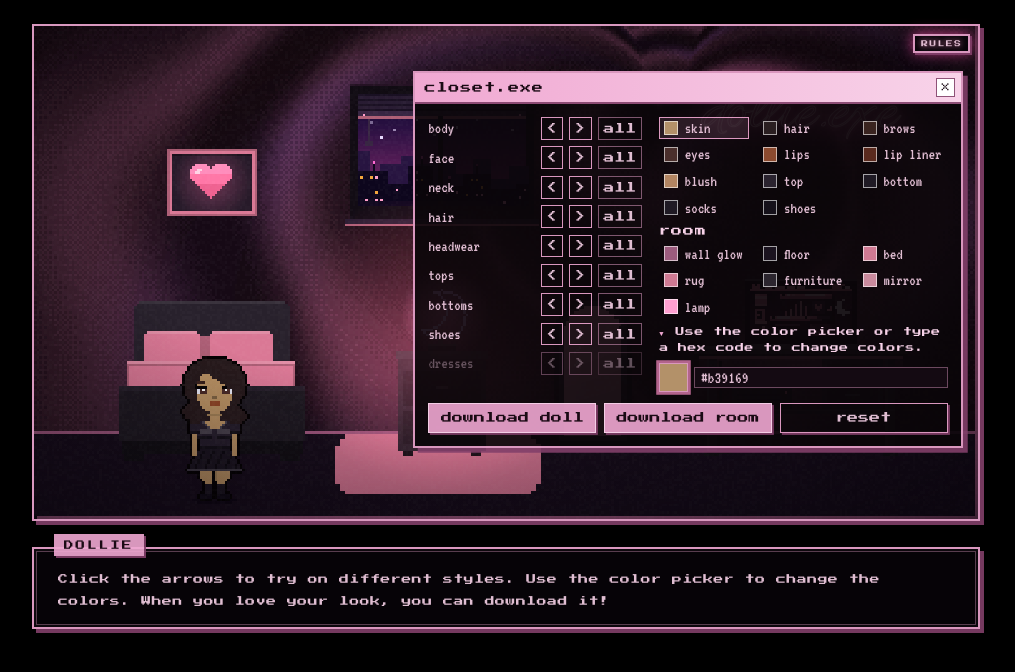
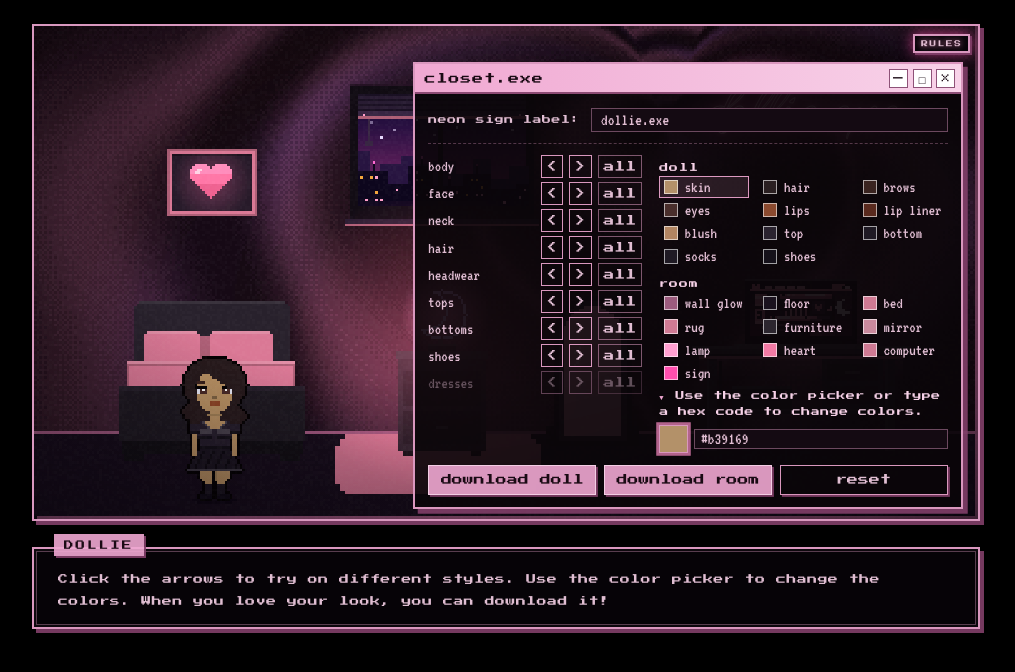
Before and after one commit to laybuh/dollhouse.exe, a React (Vite) app: page / in a window 1280 px wide. Both pictures are taken after a click on the button "play game". Shown: the top 672 px of the page, without its empty margins (134-1149 px from the left). Built offline with nearby package versions, Linux system fonts and the light colour scheme.

Commit message:
room colors, sign label, resizable closet, controls rules

```diff
--- a/src/App.jsx
+++ b/src/App.jsx
@@ -1,6 +1,6 @@
 import { useEffect, useRef, useState } from 'react'
 import { startRoom, DEFAULT_ROOM } from './room'
-import { DEFAULT_LOOK, HAIRS, HIJABS, isHijab, TOPS, BOTTOMS, DRESSES, BODIES, FULLNESS, NECKS, SHOES, GW, GH, buildDoll, drawDoll } from './girl'
+import { DEFAULT_LOOK, HAIRS, HIJABS, isHijab, TOPS, BOTTOMS, DRESSES, BODIES, FULLNESS, NECKS, SHOES, GW, GH, buildDoll, drawDoll, shade } from './girl'
 
 const STORE = 'dollie-look-v5'
 const HEX = /^#?([0-9a-f]{6})$/i
@@ -14,15 +14,27 @@
 }
 
 const HOW_TO = [
-  ['', <>press <b>play game</b> to open the closet, letting you start styling.</>],
+  ['', <>press the <b>play game</b> button to open the closet and start styling.</>],
   ['', 'flip through the sections to mix and match pieces for your look.'],
   ['dresses vs. separates:', 'picking a dress swaps out the tops and bottoms, and picking tops or bottoms swaps them back in.'],
   ['colors:', 'use the color picker or type in a hex code to recolor any section.'],
-  ['room:', 'switch to the room colors to recolor the walls, floor, bed, rug, furniture, mirror and lamp.'],
+  ['room:', 'switch to the room colors to recolor the walls, floor, bed, rug, furniture, mirror, lamp, heart, computer, and sign. the name box at the top of the closet changes what your sign says, and it shows up in your room download.'],
   ['download', 'just your doll or download your whole room too.'],
   ['reset', 'brings back the default look.'],
   ['extras:', 'click dollie to make her hop, and click the lamp to turn the light on or off.'],
   ['', 'your look saves automatically in this browser, so it will be here when you come back.']
+]
+
+const DESKTOP = [
+  ['move:', 'drag the closet.exe title bar to move it around the room.'],
+  ['resize:', 'drag any edge or corner of closet.exe to make it bigger or smaller. it stops shrinking at the size where everything still fits.'],
+  ['minimize:', 'press the dash to tuck closet.exe away at the bottom of the room so you can see your whole look. press the arrow on the little bar to bring it back.'],
+  ['maximize:', 'press the square to make closet.exe fill the whole screen, and press it again to return to its normal size.']
+]
+
+const MOBILE = [
+  ['closet:', 'closet.exe sits right under the room, so scroll down to find it. use the avatar and room tabs at the top to switch between styling your doll and styling your room.'],
+  ['look around:', 'tap the little arrow in the corner of the room to look left or right and see the rest of the room.']
 ]
 
 const USAGE = [
@@ -42,6 +54,15 @@
         </ul>
       </div>
       <div className="rules-col">
+        <h2>controls</h2>
+        <h3>on desktop</h3>
+        <ul>
+          {DESKTOP.map(([term, text], i) => <li key={i}>{term && <b>{term}</b>} {text}</li>)}
+        </ul>
+        <h3>on mobile</h3>
+        <ul>
+          {MOBILE.map(([term, text], i) => <li key={i}>{term && <b>{term}</b>} {text}</li>)}
+        </ul>
         <h2>usage rules</h2>
         <ul>
           {USAGE.map(([term, text], i) => <li key={i}>{term && <b>{term}</b>} {text}</li>)}
@@ -103,7 +124,7 @@
   saveCredited(out, 'dollie.png')
 }
 
-async function downloadRoom(room) {
+async function downloadRoom(room, colors) {
   await document.fonts.load('40px "Allura"')
   const c = document.createElement('canvas')
   c.width = room.width * ROOM_SCALE
@@ -123,14 +144,16 @@
   ctx.fillStyle = v
   ctx.fillRect(-c.width, -c.height, c.width * 2, c.height * 2)
   ctx.restore()
-  ctx.font = `${Math.round(c.width * 0.07)}px "Allura"`
+  const text = (colors.signText || '').trim() || 'dollie.exe'
+  const sign = colors.sign || '#ff4fae'
+  ctx.font = `${Math.round(c.width * Math.min(0.07, 0.7 / text.length))}px "Allura"`
   ctx.textAlign = 'center'
   ctx.textBaseline = 'middle'
   ctx.lineWidth = Math.max(1, c.width * 0.0012)
-  ctx.strokeStyle = '#ffc4e1'
-  ctx.shadowColor = '#ff4fae'
+  ctx.strokeStyle = sign === '#ff4fae' ? '#ffc4e1' : shade(sign, 0.55)
+  ctx.shadowColor = sign
   ctx.shadowBlur = c.width * 0.012
-  for (let i = 0; i < 3; i++) ctx.strokeText('dollie.exe', c.width * 0.81, c.height * 0.18)
+  for (let i = 0; i < 3; i++) ctx.strokeText(text, c.width * 0.81, c.height * 0.18)
   saveCredited(c, 'dollie-room.png')
 }
 
@@ -242,6 +265,11 @@
   const [picker, setPicker] = useState(null)
   const [rules, setRules] = useState(false)
   const [lookRight, setLookRight] = useState(false)
+  const [minimized, setMinimized] = useState(false)
+  const [maxed, setMaxed] = useState(false)
+  const [geo, setGeo] = useState(null)
+  const closetRef = useRef(null)
+  const dragRef = useRef(null)
 
   useEffect(() => {
     const room = startRoom(mainRef.current, grainRef.current)
@@ -259,6 +287,51 @@
     save(ROOM_STORE, roomColors)
   }, [roomColors])
 
+  const signText = (roomColors.signText || '').trim() || 'dollie.exe'
+  const signStyle = {
+    fontSize: `${Math.min(7, 70 / signText.length)}cqw`,
+    ...(roomColors.sign && roomColors.sign !== '#ff4fae' ? { '--sign-hi': shade(roomColors.sign, 0.55), '--sign-mid': shade(roomColors.sign, 0.3), '--sign-deep': roomColors.sign } : {})
+  }
+
+  useEffect(() => {
+    const reset = () => setGeo(null)
+    window.addEventListener('resize', reset)
+    return () => window.removeEventListener('resize', reset)
+  }, [])
+
+  const begin = (mode, dir) => (e) => {
+    const el = closetRef.current
+    if (!el || maxed || minimized || e.target.closest('button') || window.matchMedia('(max-width: 700px)').matches) return
+    e.currentTarget.setPointerCapture(e.pointerId)
+    dragRef.current = { mode, dir, sx: e.clientX, sy: e.clientY, g: geo || { l: el.offsetLeft, t: el.offsetTop, w: el.offsetWidth, h: el.offsetHeight } }
+  }
+
+  const drag = (e) => {
+    const d = dragRef.current
+    const el = closetRef.current
+    if (!d || !el) return
+    const pw = el.offsetParent.clientWidth
+    const ph = el.offsetParent.clientHeight
+    const minW = pw * 0.56
+    const minH = ph * 0.6
+    const dx = e.clientX - d.sx
+    const dy = e.clientY - d.sy
+    const clamp = (v, lo, hi) => Math.max(lo, Math.min(v, hi))
+    let { l, t, w, h } = d.g
+    if (d.mode === 'move') {
+      l = clamp(d.g.l + dx, 0, pw - w)
+      t = clamp(d.g.t + dy, 0, ph - h)
+    } else {
+      if (d.dir.includes('e')) w = clamp(d.g.w + dx, minW, pw - d.g.l)
+      if (d.dir.includes('s')) h = clamp(d.g.h + dy, minH, ph - d.g.t)
+      if (d.dir.includes('w')) { w = clamp(d.g.w - dx, minW, d.g.l + d.g.w); l = d.g.l + d.g.w - w }
+      if (d.dir.includes('n')) { h = clamp(d.g.h - dy, minH, d.g.t + d.g.h); t = d.g.t + d.g.h - h }
+    }
+    setGeo({ l, t, w, h })
+  }
+
+  const endDrag = () => { dragRef.current = null }
+
   const dressOn = look.dress !== 'none'
   const hijabOn = isHijab(look.hijab)
   const headOn = look.hijab !== 'none'
@@ -271,7 +344,7 @@
     ...(look.shoe === 'kneeboots' || (dressOn ? ['long', 'abaya'].includes(look.dress) : ['pants', 'wideleg', 'maxi'].includes(look.bottom)) ? [] : [['socks', 'socks']]),
     ['shoes', 'shoes']
   ]
-  const roomSwatches = [['wall', 'wall glow'], ['floor', 'floor'], ['bed', 'bed'], ['rug', 'rug'], ['furniture', 'furniture'], ['mirror', 'mirror'], ['lamp', 'lamp']]
+  const roomSwatches = [['wall', 'wall glow'], ['floor', 'floor'], ['bed', 'bed'], ['rug', 'rug'], ['furniture', 'furniture'], ['mirror', 'mirror'], ['lamp', 'lamp'], ['heart', 'heart'], ['computer', 'computer'], ['sign', 'sign']]
   const isRoom = roomSwatches.some(([key]) => key === pick)
   const active = (isRoom ? roomSwatches : swatches).find(([key]) => key === pick) || swatches[0]
   const activeValue = isRoom ? roomColors[active[0]] : look[active[0]]
@@ -314,7 +387,7 @@
           <div className={lookRight ? 'room room-right' : 'room'}>
             <canvas ref={mainRef} className="room-main" width="376" height="197" aria-label="Dollie's bedroom" />
             <canvas ref={grainRef} className="room-grain" width="376" height="197" aria-hidden="true" />
-            <span className="room-sign" aria-hidden="true">dollie.exe</span>
+            <span className="room-sign" aria-hidden="true" style={signStyle}>{signText}</span>
             <div className="room-vignette" aria-hidden="true" />
           </div>
           {!playing && !rules && (
@@ -331,12 +404,32 @@
         </button>
 
         {playing && !rules && (
-          <section className="closet" aria-label="closet">
-            <header className="closet-bar">
+          <section ref={closetRef} className={`closet${minimized ? ' closet-min' : ''}${maxed && !minimized ? ' closet-max' : ''}`} aria-label="closet" style={geo && !maxed && !minimized ? { left: geo.l, top: geo.t, width: geo.w, height: geo.h, maxWidth: 'none', maxHeight: 'none' } : undefined}>
+            <header className="closet-bar" onPointerDown={begin('move')} onPointerMove={drag} onPointerUp={endDrag} onPointerCancel={endDrag}>
               <h2>closet.exe</h2>
-              <button type="button" className="closet-close" aria-label="Close closet" onClick={() => setPlaying(false)}>&times;</button>
+              <span className="closet-btns">
+                {minimized ? (
+                  <button type="button" className="closet-close" aria-label="Restore closet" onClick={() => setMinimized(false)}>&#9650;</button>
+                ) : (
+                  <>
+                    <button type="button" className="closet-close closet-min-btn" aria-label="Minimize closet" onClick={() => setMinimized(true)}>&ndash;</button>
+                    <button type="button" className="closet-close closet-max-btn" aria-label={maxed ? 'Restore closet size' : 'Maximize closet'} aria-pressed={maxed} onClick={() => setMaxed(m => !m)}>{maxed ? '❐' : '□'}</button>
+                    <button type="button" className="closet-close" aria-label="Close closet" onClick={() => setPlaying(false)}>&times;</button>
+                  </>
+                )}
+              </span>
             </header>
             <div className="closet-body" data-mode={mode}>
+              <label className="sign-name">
+                <span>neon sign label:</span>
+                <input
+                  type="text"
+                  value={roomColors.signText ?? 'dollie.exe'}
+                  maxLength={14}
+                  spellCheck="false"
+                  onChange={(e) => setRoomColors(r => ({ ...r, signText: e.target.value }))}
+                />
+              </label>
               <div className="mode-tabs">
                 {['avatar', 'room'].map(m => (
                   <button key={m} type="button" className={mode === m ? 'mode-tab mode-tab-on' : 'mode-tab'} aria-pressed={mode === m} onClick={() => { setMode(m); setPick(m === 'room' ? 'wall' : 'skin') }}>
@@ -356,6 +449,7 @@
                 <Stepper label="dresses" onStep={stepIn('dress', DRESSES)} dim={!dressOn} onAll={() => setPicker('dresses')} />
               </div>
               <div className="palette">
+                <span className="swatch-group swatch-group-doll only-avatar">doll</span>
                 <div className="swatches only-avatar">
                   {swatches.map((s) => swatchButton(s, look[s[0]]))}
                 </div>
@@ -383,10 +477,13 @@
               </div>
               <div className="closet-actions">
                 <button type="button" className="btn" onClick={() => downloadLook(look)}>download doll</button>
-                <button type="button" className="btn" onClick={() => downloadRoom(mainRef.current)}>download room</button>
+                <button type="button" className="btn" onClick={() => downloadRoom(mainRef.current, roomColors)}>download room</button>
                 <button type="button" className="btn btn-ghost" onClick={() => { setLook(DEFAULT_LOOK); setRoomColors(DEFAULT_ROOM) }}>reset</button>
               </div>
             </div>
+            {!minimized && !maxed && ['n', 's', 'e', 'w', 'ne', 'nw', 'se', 'sw'].map((dir) => (
+              <span key={dir} className={`closet-handle closet-handle-${dir}`} aria-hidden="true" onPointerDown={begin('resize', dir)} onPointerMove={drag} onPointerUp={endDrag} onPointerCancel={endDrag} />
+            ))}
           </section>
         )}
       </div>
--- a/src/index.css
+++ b/src/index.css
@@ -91,8 +91,8 @@
   line-height: 1;
   white-space: nowrap;
   color: transparent;
-  -webkit-text-stroke: 0.015em #ffc4e1;
-  filter: drop-shadow(0 0 0.04em #ff8fc8) drop-shadow(0 0 0.15em #ff4fae) drop-shadow(0 0 0.3em rgba(255, 79, 174, 0.6));
+  -webkit-text-stroke: 0.015em var(--sign-hi, #ffc4e1);
+  filter: drop-shadow(0 0 0.04em var(--sign-mid, #ff8fc8)) drop-shadow(0 0 0.15em var(--sign-deep, #ff4fae)) drop-shadow(0 0 0.3em color-mix(in srgb, var(--sign-deep, #ff4fae) 60%, transparent));
   pointer-events: none;
   animation: sign-flicker 7s steps(1) infinite;
 }
@@ -124,12 +124,15 @@
 
 .closet {
   position: absolute;
-  top: 5cqw;
-  right: 1.8cqw;
+  top: 4cqw;
+  left: calc(100% - 59.8cqw);
   display: flex;
   flex-direction: column;
   width: 58cqw;
-  max-height: calc(100% - 6.8cqw);
+  min-width: 32cqw;
+  max-width: 100%;
+  max-height: calc(100% - 5.2cqw);
+  overflow: hidden;
   background: rgba(10, 6, 9, 0.9);
   border: 0.25cqw solid var(--pink-2);
   box-shadow: 0.5cqw 0.5cqw 0 var(--pink-5);
@@ -180,7 +183,7 @@
 .swatches {
   display: grid;
   grid-template-columns: repeat(3, 1fr);
-  gap: 0.5cqw 1cqw;
+  gap: 0.15cqw 1cqw;
 }
 
 .swatch {
@@ -348,7 +351,7 @@
 .palette {
   display: flex;
   flex-direction: column;
-  gap: 0.7cqw;
+  gap: 0.45cqw;
 }
 
 .step {
@@ -496,7 +499,20 @@
   font-weight: 400;
   font-size: max(9px, 1.3cqw);
   letter-spacing: 0.15cqw;
-  color: #f8d3e9;
+  color: #ff8fc8;
+}
+
+.rules-col h3 {
+  margin: 1.2cqw 0 0.8cqw;
+  font-family: var(--pixel);
+  font-weight: 400;
+  font-size: max(8px, 1cqw);
+  letter-spacing: 0.15cqw;
+  color: var(--pink);
+}
+
+.rules-col h2:not(:first-child) {
+  margin-top: 2.4cqw;
 }
 
 .rules-col ul {
@@ -534,7 +550,7 @@
   .rules-page {
     position: relative;
     grid-template-columns: 1fr;
-    padding: 48px 16px 20px;
+    padding: 20px 16px;
   }
 
   .rules-col li,
@@ -719,8 +735,9 @@
 }
 
 .swatch-group {
+  margin-top: 0.8cqw;
   font-family: var(--pixel);
-  font-size: max(11px, max(7px, 0.75cqw));
+  font-size: max(9px, 0.75cqw);
   letter-spacing: 0.1cqw;
   color: #f8d3e9;
 }
@@ -749,7 +766,7 @@
   }
 
   .swatch-group {
-    font-size: max(11px, 8px);
+    font-size: 9px;
   }
 }
 
@@ -920,3 +937,161 @@
     justify-content: center;
   }
 }
+
+.closet-bar {
+  cursor: move;
+  touch-action: none;
+  user-select: none;
+}
+
+.closet-bar:active {
+  cursor: move;
+}
+
+.closet-btns {
+  display: flex;
+  gap: 0.5cqw;
+}
+
+.closet-min {
+  top: auto;
+  left: auto;
+  right: 1.8cqw;
+  bottom: 1.5cqw;
+  width: 32cqw;
+  height: auto !important;
+  min-width: 0;
+}
+
+.closet-min .closet-body {
+  display: none;
+}
+
+.sign-name {
+  grid-column: 1 / -1;
+  display: flex;
+  align-items: center;
+  gap: 1.2cqw;
+  padding-bottom: 1.1cqw;
+  border-bottom: 0.15cqw dashed rgba(240, 168, 210, 0.3);
+}
+
+.sign-name span {
+  flex-shrink: 0;
+  font-family: var(--pixel);
+  font-size: max(9px, 0.8cqw);
+  line-height: 1.6;
+  letter-spacing: 0.05cqw;
+  color: var(--pink-1);
+}
+
+.sign-name input {
+  flex: 1;
+  min-width: 0;
+  padding: 0.3cqw 0.9cqw;
+  font-family: var(--vt);
+  font-size: max(15px, 1.8cqw);
+  color: var(--pink-1);
+  background: #140a12;
+  border: 0.2cqw solid rgba(240, 168, 210, 0.4);
+}
+
+.sign-name input:focus {
+  border-color: var(--pink-2);
+  outline: none;
+  box-shadow: 0.25cqw 0.25cqw 0 var(--pink-5);
+}
+
+
+.closet-max {
+  left: 1.5cqw !important;
+  top: 4.2cqw !important;
+  width: calc(100% - 3cqw) !important;
+  height: calc(100% - 5.7cqw) !important;
+  max-width: none;
+  max-height: none;
+}
+
+.closet-max .closet-body {
+  align-content: space-between;
+}
+
+.closet-handle {
+  position: absolute;
+  z-index: 3;
+  touch-action: none;
+}
+
+.closet-handle-n { top: 0; left: 8px; right: 8px; height: 5px; cursor: ns-resize; }
+.closet-handle-s { bottom: 0; left: 8px; right: 8px; height: 5px; cursor: ns-resize; }
+.closet-handle-e { right: 0; top: 8px; bottom: 8px; width: 5px; cursor: ew-resize; }
+.closet-handle-w { left: 0; top: 8px; bottom: 8px; width: 5px; cursor: ew-resize; }
+.closet-handle-ne { top: 0; right: 0; width: 8px; height: 8px; cursor: nesw-resize; }
+.closet-handle-sw { bottom: 0; left: 0; width: 8px; height: 8px; cursor: nesw-resize; }
+.closet-handle-nw { top: 0; left: 0; width: 8px; height: 8px; cursor: nwse-resize; }
+.closet-handle-se { bottom: 0; right: 0; width: 12px; height: 12px; cursor: nwse-resize; }
+
+@media (max-width: 700px) {
+  .closet {
+    left: auto;
+    min-width: 0;
+  }
+
+  .closet-handle,
+  .closet-min-btn,
+  .closet-max-btn,
+  .swatch-group {
+    display: none;
+  }
+
+  .swatches {
+    gap: 0.5cqw 1cqw;
+  }
+
+  .steps {
+    gap: 0.7cqw;
+  }
+
+  .palette {
+    gap: 14px;
+  }
+
+  .hex-hint {
+    margin: 2px 0;
+    line-height: 1.9;
+  }
+
+  .closet-min,
+  .closet-max {
+    left: auto !important;
+    top: auto !important;
+    width: auto !important;
+    height: auto !important;
+  }
+
+  .closet-min .closet-body {
+    display: grid;
+  }
+
+  .closet-bar {
+    cursor: default;
+  }
+
+  .sign-name {
+    flex-direction: column;
+    align-items: stretch;
+    gap: 6px;
+    padding-bottom: 10px;
+  }
+
+  .sign-name span {
+    font-size: 10px;
+  }
+
+  .sign-name input {
+    padding: 6px 8px;
+    font-size: 16px;
+    border-width: 2px;
+  }
+
+}
--- a/src/room.js
+++ b/src/room.js
@@ -1,6 +1,6 @@
 import { GW, GH, DEFAULT_LOOK, buildDoll, shade } from './girl';
 
-export const DEFAULT_ROOM = { wall: '#9c5c7e', floor: '#1b131f', bed: '#cf7a93', rug: '#cf7a93', furniture: '#2c262f', mirror: '#c98a9d', lamp: '#ff9fd0' };
+export const DEFAULT_ROOM = { wall: '#9c5c7e', floor: '#1b131f', bed: '#cf7a93', rug: '#cf7a93', furniture: '#2c262f', mirror: '#c98a9d', lamp: '#ff9fd0', heart: '#f27aa4', computer: '#cf7a93', sign: '#ff4fae', signText: 'dollie.exe' };
 
 export function startRoom(cv, grainCv) {
   const W = 407, H = 204, VX = 24;
@@ -69,6 +69,9 @@
   let SMOKE = [[26, 15, 32], [44, 25, 48], [74, 40, 66], [112, 62, 94], [156, 92, 126]];
   let RUG = P.pink;
   const F = { mid: '#2c262f', dark: '#221c25', darker: '#171219', top: '#35303a', edge: '#3a3340', hi: '#4a4350', low: '#25202a', soft: '#2a242d' };
+  const HEART0 = ['#ff8fb8', '#f27aa4', '#e0668f'], HEART_HI0 = '#ffd0e0', HEART_GLOW0 = '255,110,160';
+  const CP0 = { b: '#cf7a93', l: '#e08fa5', d: '#a85a78', p1: '#d99aae', p2: '#e6b0c0', p3: '#f0ccd7' };
+  let HEART = HEART0, HEART_HI = HEART_HI0, HEART_GLOW = HEART_GLOW0, CP = CP0;
   let GLASS = '#c98a9d', GLASS_HI = '#e3aab9', LAMP = '#ff9fd0', LAMP_RGB = '255,113,206', GLOW_RGB = '255,110,140', SHELF_RGB = '207,122,147';
   const PURPLE = [[24, 15, 36], [40, 26, 62], [66, 42, 104], [102, 70, 152], [140, 104, 190]];
   function drawSmokeWall() {
@@ -115,7 +118,7 @@
   }
 
   function painting() {
-    const HEART = [
+    const HEART_GRID = [
       '..XXXXX...XXXXX..',
       '.XXXXXXX.XXXXXXX.',
       'XXXXXXXXXXXXXXXXX',
@@ -136,13 +139,13 @@
     R(61, 51, 32, 23, '#2a1f2c');
     x.globalCompositeOperation = 'lighter';
     const hg = x.createRadialGradient(77, 62, 2, 77, 62, 16);
-    hg.addColorStop(0, 'rgba(255,110,160,.22)'); hg.addColorStop(1, 'rgba(255,110,160,0)');
+    hg.addColorStop(0, `rgba(${HEART_GLOW},.22)`); hg.addColorStop(1, `rgba(${HEART_GLOW},0)`);
     x.fillStyle = hg; x.fillRect(61, 51, 32, 23);
     x.globalCompositeOperation = 'source-over';
-    HEART.forEach((row, ry) => {
-      for (let rx = 0; rx < row.length; rx++) if (row[rx] === 'X') dot(68 + rx, 55 + ry, ry >= 8 ? '#e0668f' : (ry >= 4 ? '#f27aa4' : '#ff8fb8'));
+    HEART_GRID.forEach((row, ry) => {
+      for (let rx = 0; rx < row.length; rx++) if (row[rx] === 'X') dot(68 + rx, 55 + ry, ry >= 8 ? HEART[2] : (ry >= 4 ? HEART[1] : HEART[0]));
     });
-    [[71,57],[72,57],[70,58],[71,58]].forEach(([hx, hy]) => dot(hx, hy, '#ffd0e0'));
+    [[71,57],[72,57],[70,58],[71,58]].forEach(([hx, hy]) => dot(hx, hy, HEART_HI));
     R(61, 51, 32, 1, 'rgba(0,0,0,.25)');
   }
 
@@ -281,42 +284,42 @@
           if ((lx - bx) ** 2 + (ly - by) ** 2 <= br * br) LD(lx, ly, col);
       x.globalAlpha = 1;
     };
-    bloom(20, 24, 14, .22, '#cf7a93'); bloom(20, 24, 9, .22, '#cf7a93'); bloom(38, 4, 6, .12, '#cf7a93');
-    LD(5, 17, '#d99aae');
+    bloom(20, 24, 14, .22, CP.b); bloom(20, 24, 9, .22, CP.b); bloom(38, 4, 6, .12, CP.b);
+    LD(5, 17, CP.p1);
 
-    L(0, 0, 41, 2, '#08060a'); L(0, 2, 41, 1, '#cf7a93');
-    LD(1, 0, '#cf7a93'); LD(3, 0, '#cf7a93'); L(1, 1, 3, 1, '#cf7a93');
-    L(6, 1, 3, 1, '#d99aae'); L(10, 1, 4, 1, '#d99aae'); L(15, 1, 3, 1, '#d99aae'); L(19, 1, 3, 1, '#d99aae');
-    L(33, 0, 4, 2, '#cf7a93'); LD(37, 0, '#cf7a93'); L(38, 1, 2, 1, '#f0ccd7');
+    L(0, 0, 41, 2, '#08060a'); L(0, 2, 41, 1, CP.b);
+    LD(1, 0, CP.b); LD(3, 0, CP.b); L(1, 1, 3, 1, CP.b);
+    L(6, 1, 3, 1, CP.p1); L(10, 1, 4, 1, CP.p1); L(15, 1, 3, 1, CP.p1); L(19, 1, 3, 1, CP.p1);
+    L(33, 0, 4, 2, CP.b); LD(37, 0, CP.b); L(38, 1, 2, 1, CP.p3);
 
-    L(2, 4, 5, 4, '#cf7a93'); L(2, 4, 2, 1, '#e08fa5'); L(2, 5, 5, 1, '#e6b0c0'); L(2, 8, 5, 1, '#d99aae');
-    L(2, 10, 4, 5, '#cf7a93'); L(3, 11, 2, 3, '#140e18'); LD(3, 12, '#e08fa5'); L(2, 15, 5, 1, '#d99aae');
+    L(2, 4, 5, 4, CP.b); L(2, 4, 2, 1, CP.l); L(2, 5, 5, 1, CP.p2); L(2, 8, 5, 1, CP.p1);
+    L(2, 10, 4, 5, CP.b); L(3, 11, 2, 3, '#140e18'); LD(3, 12, CP.l); L(2, 15, 5, 1, CP.p1);
     for (let dy = -3; dy <= 3; dy++) for (let dx = -3; dx <= 3; dx++)
       if (dx * dx + dy * dy <= 9.5 && (dx - 2) ** 2 + (dy + 1) ** 2 > 6) LD(37 + dx, 9 + dy, '#efe2fa');
 
     x.globalAlpha = .55; L(13, 5, 21, 11, '#000000'); x.globalAlpha = 1;
-    L(12, 4, 21, 2, '#cf7a93'); L(12, 5, 21, 1, '#a85a78');
-    LD(13, 4, '#08060a'); LD(15, 4, '#f0ccd7'); LD(17, 4, '#d99aae'); L(22, 4, 8, 1, '#f0ccd7');
+    L(12, 4, 21, 2, CP.b); L(12, 5, 21, 1, CP.d);
+    LD(13, 4, '#08060a'); LD(15, 4, CP.p3); LD(17, 4, CP.p1); L(22, 4, 8, 1, CP.p3);
     L(12, 6, 21, 9, '#140e18');
     L(14, 13, 9, 1, '#3a2536');
     for (let i = 0; i < 5; i++) {
       const h = 2 + Math.round(2 + 2 * Math.sin(t * 0.5 + i * 1.3));
-      L(14 + i * 2, 13 - h, 1, h, i % 2 ? '#d99aae' : '#cf7a93');
+      L(14 + i * 2, 13 - h, 1, h, i % 2 ? CP.p1 : CP.b);
     }
     L(14, 14, 9, 1, '#47303f');
     L(25, 7, 5, 5, '#2a1a2c');
-    LD(26, 8, '#cf7a93'); LD(28, 8, '#cf7a93'); L(26, 9, 3, 1, '#cf7a93'); LD(27, 10, '#cf7a93');
-    for (let i = 0; i < 2; i++) { const h = 1 + Math.floor(1.5 + 1.5 * Math.sin(t * 1.3 + i * 1.7)); L(31 + i, 11 - h, 1, h, '#e08fa5'); }
+    LD(26, 8, CP.b); LD(28, 8, CP.b); L(26, 9, 3, 1, CP.b); LD(27, 10, CP.b);
+    for (let i = 0; i < 2; i++) { const h = 1 + Math.floor(1.5 + 1.5 * Math.sin(t * 1.3 + i * 1.7)); L(31 + i, 11 - h, 1, h, CP.l); }
     L(24, 13, 8, 1, '#3a2536');
-    L(24, 13, 1 + Math.floor(((t * 0.4) % 1) * 7), 1, '#cf7a93');
+    L(24, 13, 1 + Math.floor(((t * 0.4) % 1) * 7), 1, CP.b);
     L(24, 14, 5, 1, '#5a3a50');
 
     x.globalAlpha = .55; L(9, 14, 15, 7, '#000000'); x.globalAlpha = 1;
-    L(8, 13, 16, 2, '#e08fa5'); L(8, 14, 16, 1, '#a85a78');
-    LD(9, 13, '#08060a'); L(11, 13, 5, 1, '#f0ccd7'); LD(22, 13, '#08060a');
+    L(8, 13, 16, 2, CP.l); L(8, 14, 16, 1, CP.d);
+    LD(9, 13, '#08060a'); L(11, 13, 5, 1, CP.p3); LD(22, 13, '#08060a');
     L(8, 15, 16, 6, '#140e18');
     L(10, 16, 10, 1, '#5a3a50'); L(10, 18, 6, 1, '#3a2536');
-    if (Math.floor(t * 2) % 2) LD(17, 18, '#e08fa5');
+    if (Math.floor(t * 2) % 2) LD(17, 18, CP.l);
 
     R(303, 127, 53, 1, F.hi);
     R(325, 127, 9, 1, F.mid);
@@ -426,6 +429,15 @@
       Object.assign(F, { mid: fb, dark: shade(fb, -0.22), darker: shade(fb, -0.47), top: shade(fb, 0.04), edge: shade(fb, 0.07), hi: shade(fb, 0.13), low: shade(fb, -0.15), soft: shade(fb, -0.05) });
       GLASS = room.mirror; GLASS_HI = shade(room.mirror, 0.3);
       LAMP = room.lamp;
+      const hc = room.heart || '#f27aa4';
+      if (hc.toLowerCase() === '#f27aa4') { HEART = HEART0; HEART_HI = HEART_HI0; HEART_GLOW = HEART_GLOW0; }
+      else {
+        const hn = parseInt(hc.slice(1), 16);
+        HEART = [shade(hc, 0.13), hc, shade(hc, -0.1)]; HEART_HI = shade(hc, 0.55);
+        HEART_GLOW = [hn >> 16, (hn >> 8) & 255, hn & 255].join(',');
+      }
+      const cc = room.computer || '#cf7a93';
+      CP = cc.toLowerCase() === '#cf7a93' ? CP0 : { b: cc, l: shade(cc, 0.15), d: shade(cc, -0.2), p1: shade(cc, 0.12), p2: shade(cc, 0.25), p3: shade(cc, 0.42) };
       const ln = parseInt(room.lamp.slice(1), 16);
       const lc = [ln >> 16, (ln >> 8) & 255, ln & 255], top = Math.max(1, ...lc);
       LAMP_RGB = lc.map(v => Math.round(v * 255 / top)).join(',');
```
